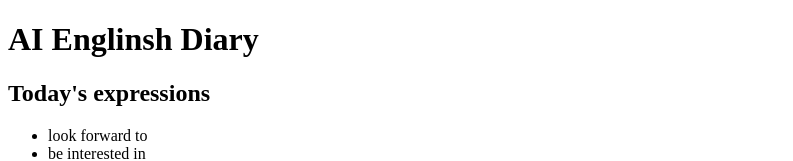
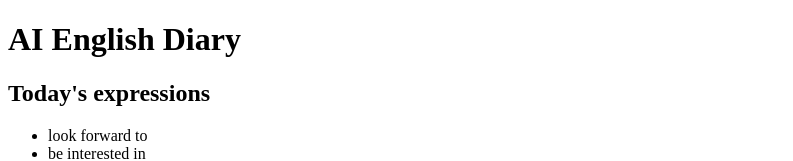
Before and after one commit to mtmter/ai-english-diary, a Next.js app: page / in a window 1280 px wide. Shown: the top 161 px of the page, without its empty margins (0-793 px from the left). Built offline with nearby package versions, Linux system fonts and the light colour scheme.

Commit message:
fix: 細部の修正

```diff
--- a/app/page.tsx
+++ b/app/page.tsx
@@ -2,12 +2,12 @@
 
 import React, { useState } from "react";
 
+type Result = {
+  score: number;
+  feedback: string;
+};
+
 export default function Home() {
-  type Result = {
-    score: number;
-    feedback: string;
-  };
-
   const [diary, setDiary] = useState("");
   const [result, setResult] = useState<Result | null>(null);
   const [isLoading, setIsLoading] = useState(false);
@@ -18,6 +18,7 @@ export default function Home() {
     if (isLoading) return;
 
     setIsLoading(true);
+    setResult(null);
 
     try {
       const response = await fetch("/api/score", {
@@ -44,7 +45,7 @@ export default function Home() {
 
   return (
     <div>
-      <h1>AI Englinsh Diary</h1>
+      <h1>AI English Diary</h1>
 
       <h2>Today's expressions</h2>
       <ul>
```
